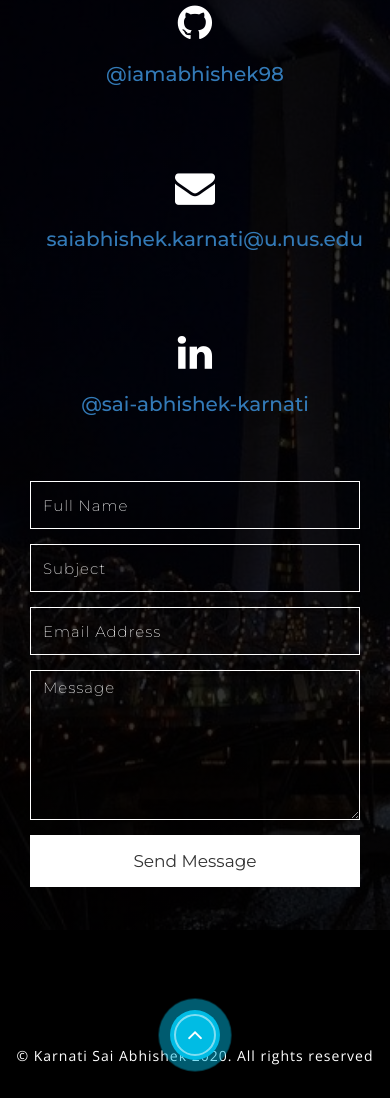
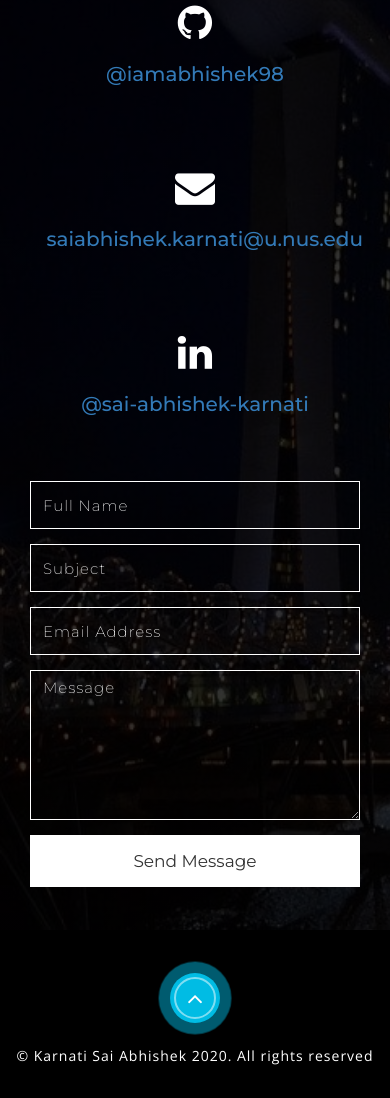
Before and after one commit to iamabhishek98/portfolio, a React (Create React App) app: page / in a window 390 px wide. Shown: the part 9043-10141 px from the top of the page. Built offline with nearby package versions, Linux system fonts and the light colour scheme.

Commit message:
fixed footer bug

```diff
--- a/public/css/style.css
+++ b/public/css/style.css
@@ -3048,7 +3048,7 @@ i.fa.fa-hourglass-end {
   .arrow-container {
     left: 0%;
     right: 0%;
-    top: 36%;
+    top: 14%;
   }
   .flexslider-info {
     margin: 6em 0em 4em;
```
